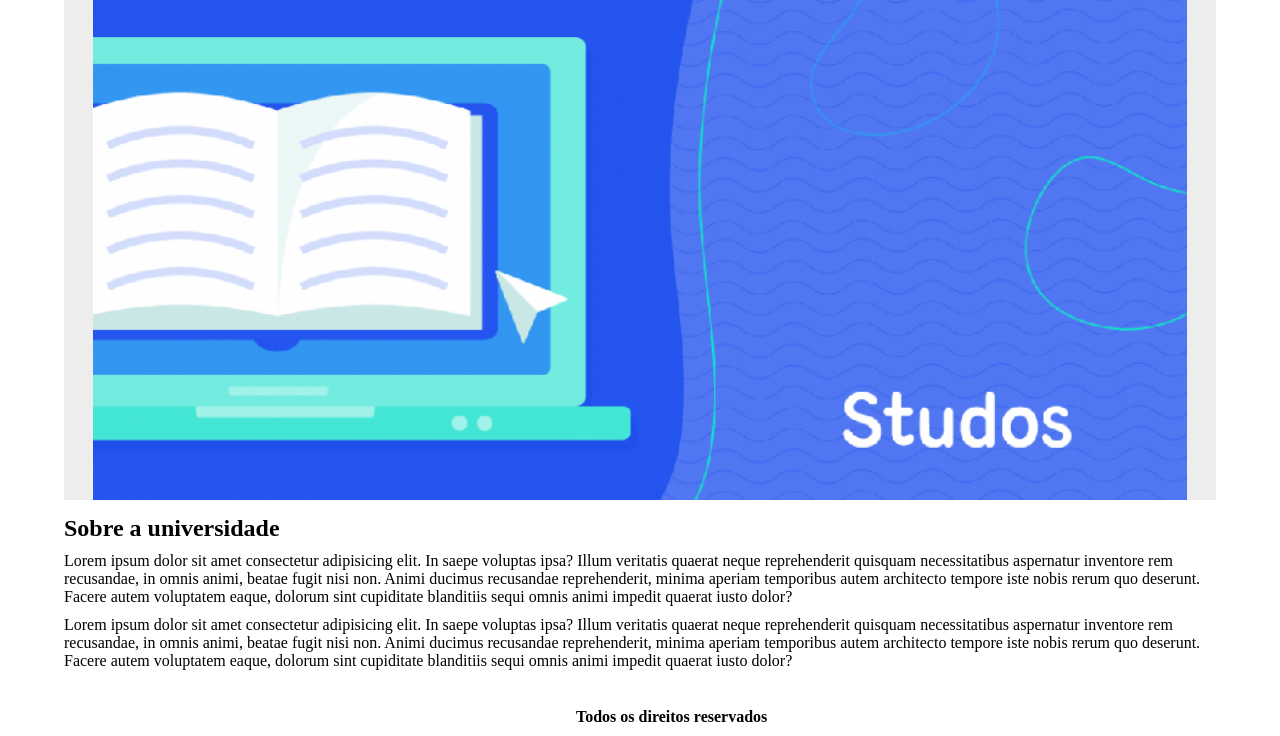
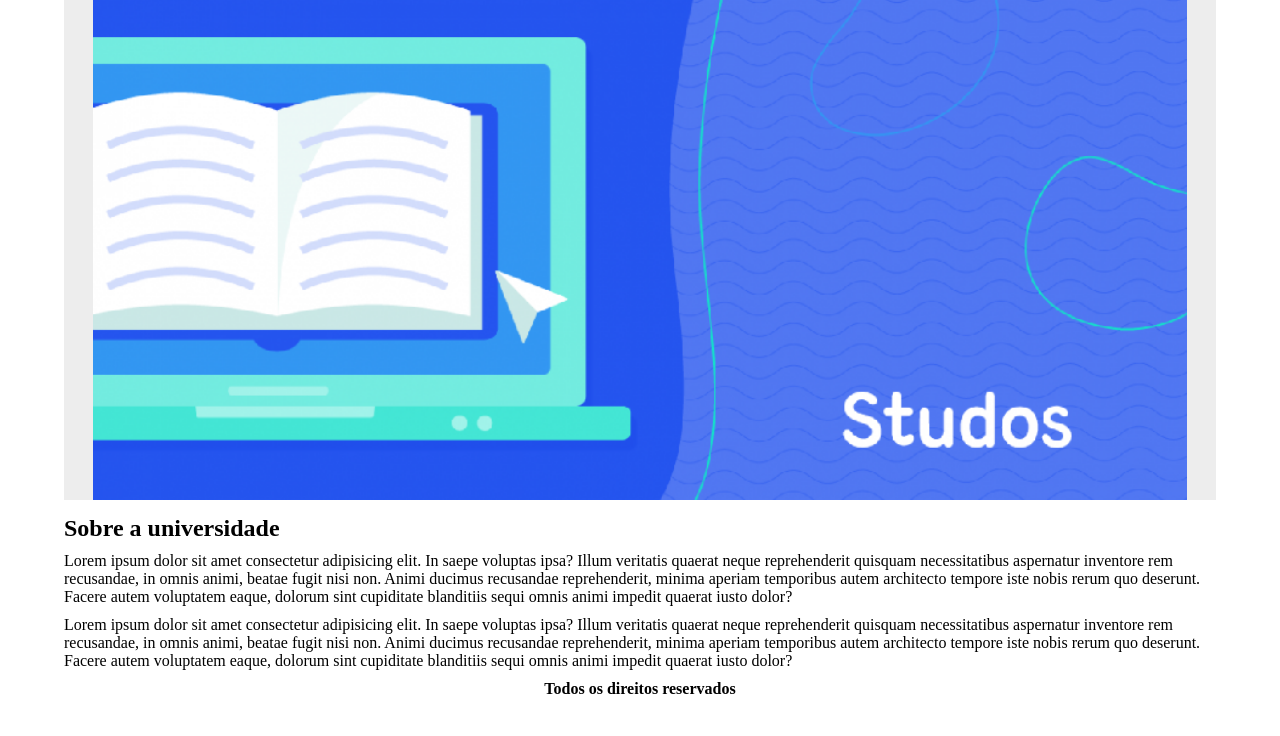
Before and after one commit to waltherpires/ambientesDesenv, a plain HTML site: page Home/index.html in a window 1280 px wide. Shown: the part 64-800 px from the top of the page. Drawn offline with Linux system fonts and the light colour scheme.

Commit message:
correcao rodape

```diff
--- a/Home/style.css
+++ b/Home/style.css
@@ -5,7 +5,7 @@
 
 body {
   width: 100vw;
-  height: 100vh;
+  height: 90vh;
 }
 
 #capa {
@@ -19,6 +19,7 @@ body {
 
 #capa > img {
   width: 95%;
+  height: 50%;
 }
 
 section {
@@ -44,9 +45,8 @@ p {
 }
 
 footer {
-  position: absolute;
-  bottom: 0;
-  left: 45%;
+  display: flex;
+  justify-content: center;
 }
 
 footer p {
--- a/QuemSomos/style.css
+++ b/QuemSomos/style.css
@@ -55,3 +55,4 @@ footer {
 
 footer p {
   font-weight: bold;
+}
```
Lines whose indentation alone changed are shown as unchanged.
